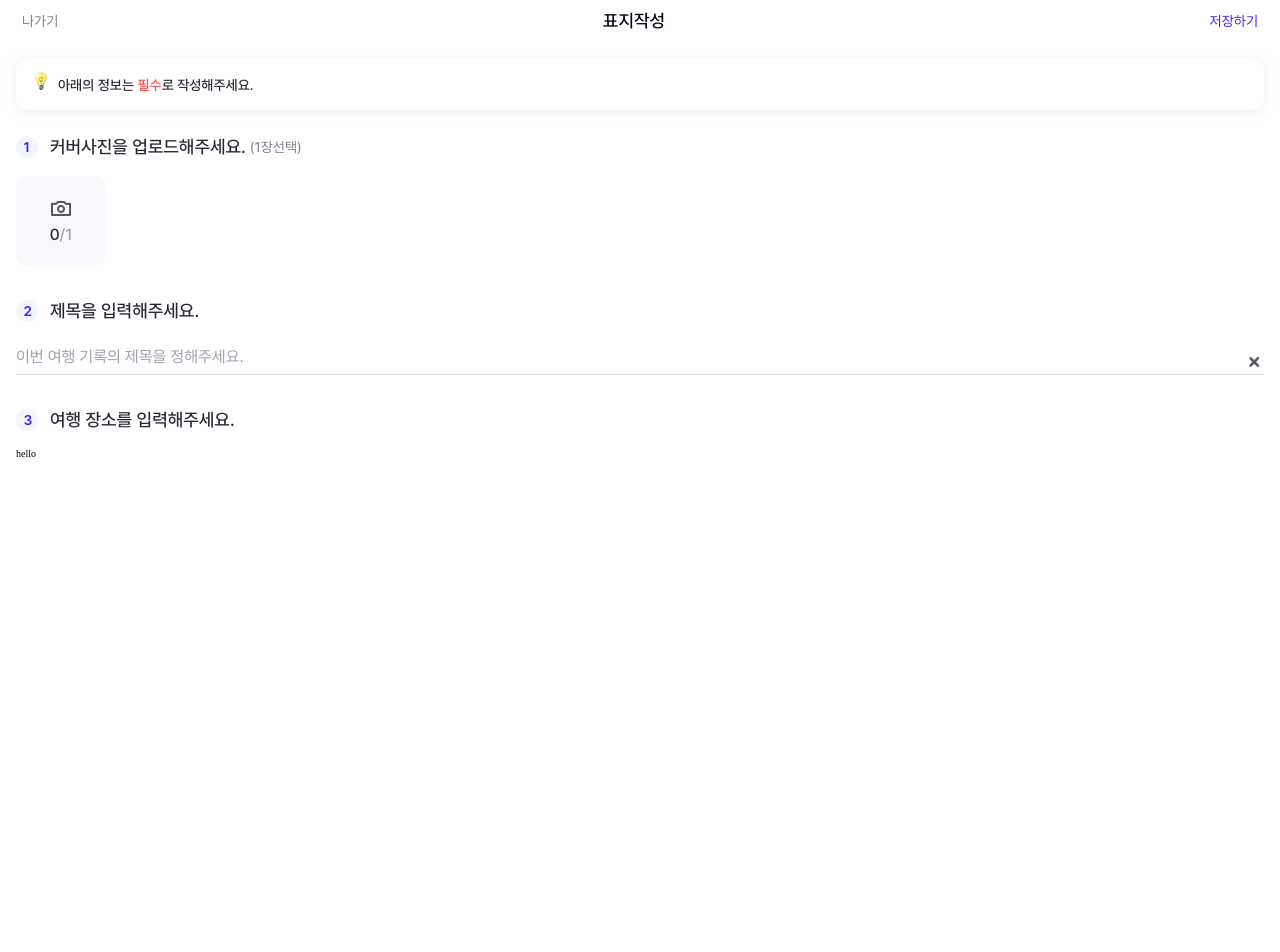
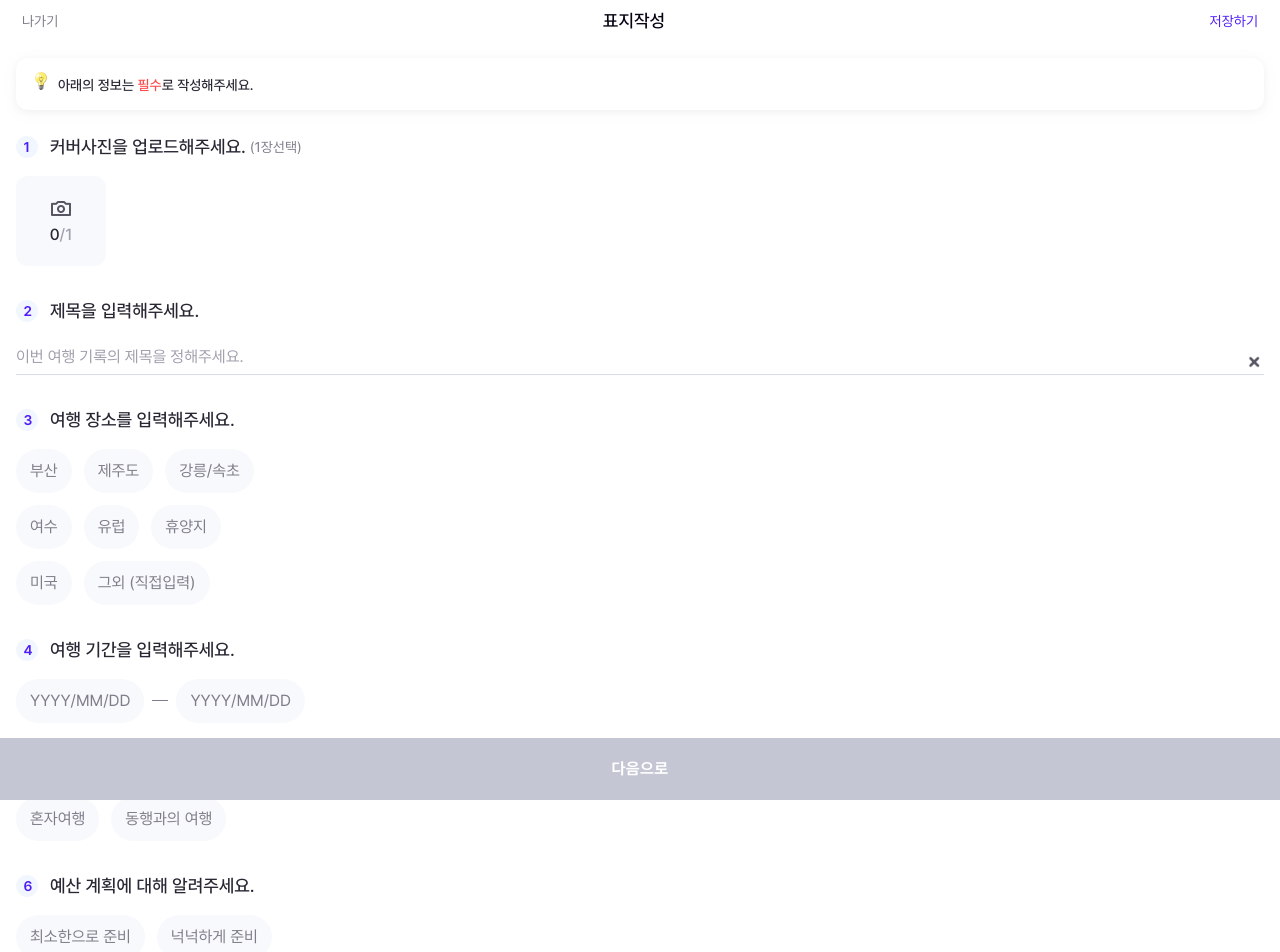
Before and after one commit to dnd-side-project/dnd-6th-8-frontend, a React (Create React App) app: page /upload-wallpaper in a window 1280 px wide. Shown: the top 952 px of the page. Before the commit the page ends 800 px from the top, so only its background shows below. Built offline with nearby package versions, Linux system fonts and the light colour scheme.

Commit message:
feat: upload-wallpaper page UI, Bottom Button UI(#9)

```diff
--- a/src/components/UploadWallPaper/UploadWallPaperToggle.scss
+++ b/src/components/UploadWallPaper/UploadWallPaperToggle.scss
@@ -1 +1,11 @@
 @import '../../styles/utils.scss';
+
+.uploadWallPaperToggle-wrapper{
+    padding:1rem 1.4rem;
+    border-radius: 2.4rem;
+    background-color: $bg2;
+    @include font-face(Pretendard-Regular, 1.6rem, 2.4rem, $black60);
+    &+.uploadWallPaperToggle-wrapper{
+        margin-left:1.2rem;
+    }
+}
--- a/src/components/UploadWallPaper/UploadWallPaperToggle.tsx
+++ b/src/components/UploadWallPaper/UploadWallPaperToggle.tsx
@@ -1,8 +1,16 @@
 import React from 'react';
 import './UploadWallPaperToggle.scss';
 
-function UploadWallPaperToggle() {
-  return <div>hello</div>;
+type UploadWallPaperToggleProps = {
+  text: string;
+};
+
+function UploadWallPaperToggle({ text }: UploadWallPaperToggleProps) {
+  return (
+    <button type="button" className="uploadWallPaperToggle-wrapper">
+      {text}
+    </button>
+  );
 }
 
 export default UploadWallPaperToggle;
--- /dev/null
+++ b/src/components/common/BottomButton.scss
@@ -0,0 +1,13 @@
+@import '../../styles/utils.scss';
+
+.bottomButton-wrapper{
+    border:none;
+    background-color: $black40;
+    width:100%;
+    height:6.2rem;
+    position: fixed;
+    bottom:0;
+    @include font-face(Pretendard-Bold, 1.6rem, 2.4rem, white);
+    letter-spacing: 0.045rem;
+
+}
--- /dev/null
+++ b/src/components/common/BottomButton.tsx
@@ -0,0 +1,12 @@
+import React from 'react';
+import './BottomButton.scss';
+
+function BottomButton() {
+  return (
+    <button type="button" className="bottomButton-wrapper">
+      다음으로
+    </button>
+  );
+}
+
+export default BottomButton;
--- a/src/pages/UploadWallPaper/UploadWallPaper.scss
+++ b/src/pages/UploadWallPaper/UploadWallPaper.scss
@@ -3,10 +3,10 @@
 .uploadWallPaper-wrapper{
 
     main{
-        padding:5.8rem 1.6rem 1.6rem;
+        padding:5.8rem 1.6rem 7rem;
         button{
             border:none;
-            background-color: transparent;
+            //background-color: transparent;
         }
         .notice{
             border-radius: 1.2rem;
@@ -76,6 +76,23 @@
 
         }
         .three{
+            .toggle+.toggle{
+                margin-top:1.2rem;
+            }
+
+        }
+        .four{
+            .date-container{
+                display: flex;
+                align-items: center;
+                .line{
+                    width:1.6rem;
+                    display: inline-block;
+                    border-bottom:0.1rem solid $black60;
+                    margin:0 0.8rem;
+
+                }
+            }
 
         }
 
--- a/src/pages/UploadWallPaper/UploadWallPaper.tsx
+++ b/src/pages/UploadWallPaper/UploadWallPaper.tsx
@@ -3,6 +3,7 @@ import './UploadWallPaper.scss';
 import UploadHeader from '../../components/UploadWallPaper/UploadWallPaperHeader';
 import UploadQuestion from '../../components/UploadWallPaper/UploadWallPaperQuestion';
 import UploadToggle from '../../components/UploadWallPaper/UploadWallPaperToggle';
+import BottomButton from '../../components/common/BottomButton';
 
 function UploadWallPaper() {
   return (
@@ -32,9 +33,48 @@ function UploadWallPaper() {
         </div>
         <div className="three question">
           <UploadQuestion number={3} title="여행 장소를 입력해주세요." />
-          <UploadToggle />
+          <div className="toggle">
+            <UploadToggle text="부산" />
+            <UploadToggle text="제주도" />
+            <UploadToggle text="강릉/속초" />
+          </div>
+          <div className="toggle">
+            <UploadToggle text="여수" />
+            <UploadToggle text="유럽" />
+            <UploadToggle text="휴양지" />
+          </div>
+          <div className="toggle">
+            <UploadToggle text="미국" />
+            <UploadToggle text="그외 (직접입력)" />
+          </div>
+        </div>
+        <div className="four question">
+          <UploadQuestion number={4} title="여행 기간을 입력해주세요." />
+          <div className="date-container">
+            <UploadToggle text="YYYY/MM/DD" />
+            <span className="line" />
+            <UploadToggle text="YYYY/MM/DD" />
+          </div>
+        </div>
+        <div className="five question">
+          <UploadQuestion number={5} title="동행 여부를 선택해주세요." />
+          <UploadToggle text="혼자여행" />
+          <UploadToggle text="동행과의 여행" />
+        </div>
+        <div className="six question">
+          <UploadQuestion number={6} title="예산 계획에 대해 알려주세요." />
+          <UploadToggle text="최소한으로 준비" />
+          <UploadToggle text="넉넉하게 준비" />
+        </div>
+        <div className="seven question">
+          <UploadQuestion number={7} title="해당 기록의 스타일을 선택해주세요." />
+          <UploadToggle text="감성 아카이빙" />
+          <UploadToggle text="정보 아카이빙" />
         </div>
       </main>
+      <footer>
+        <BottomButton />
+      </footer>
     </div>
   );
 }
```
